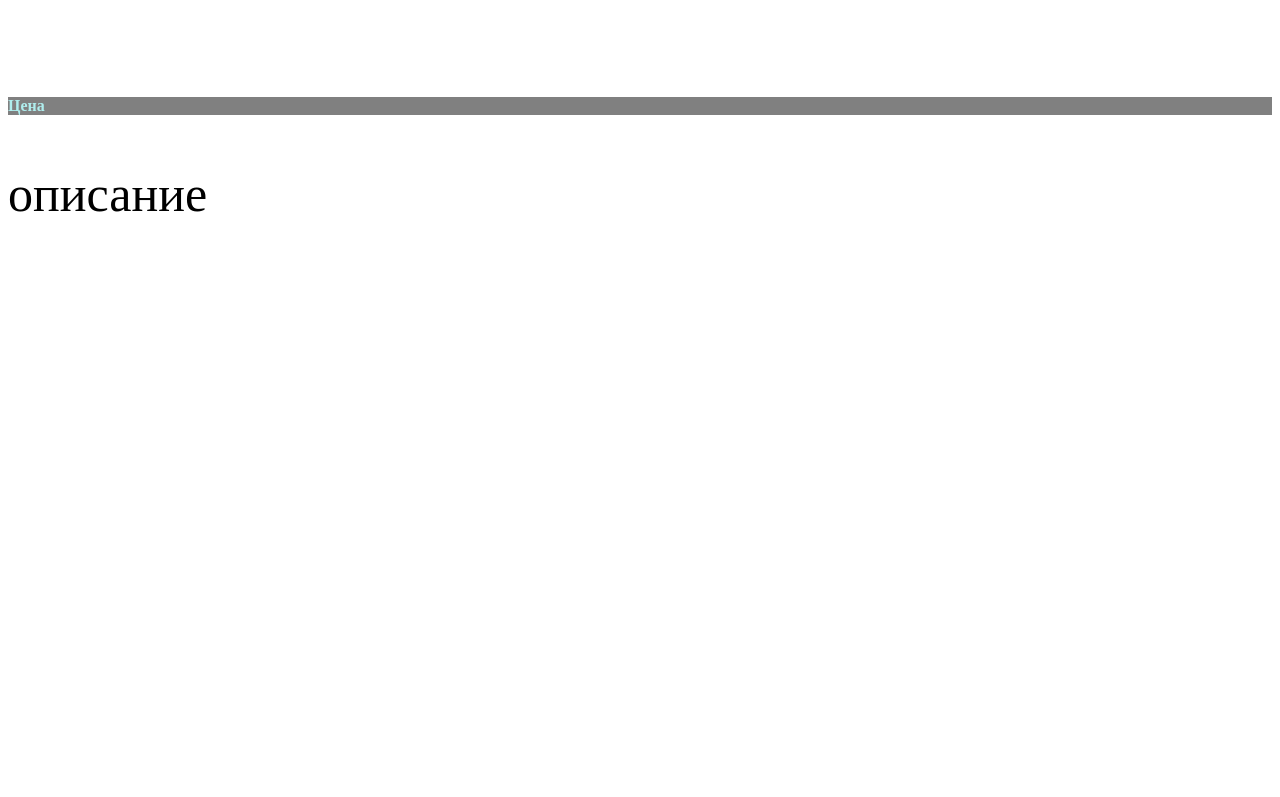
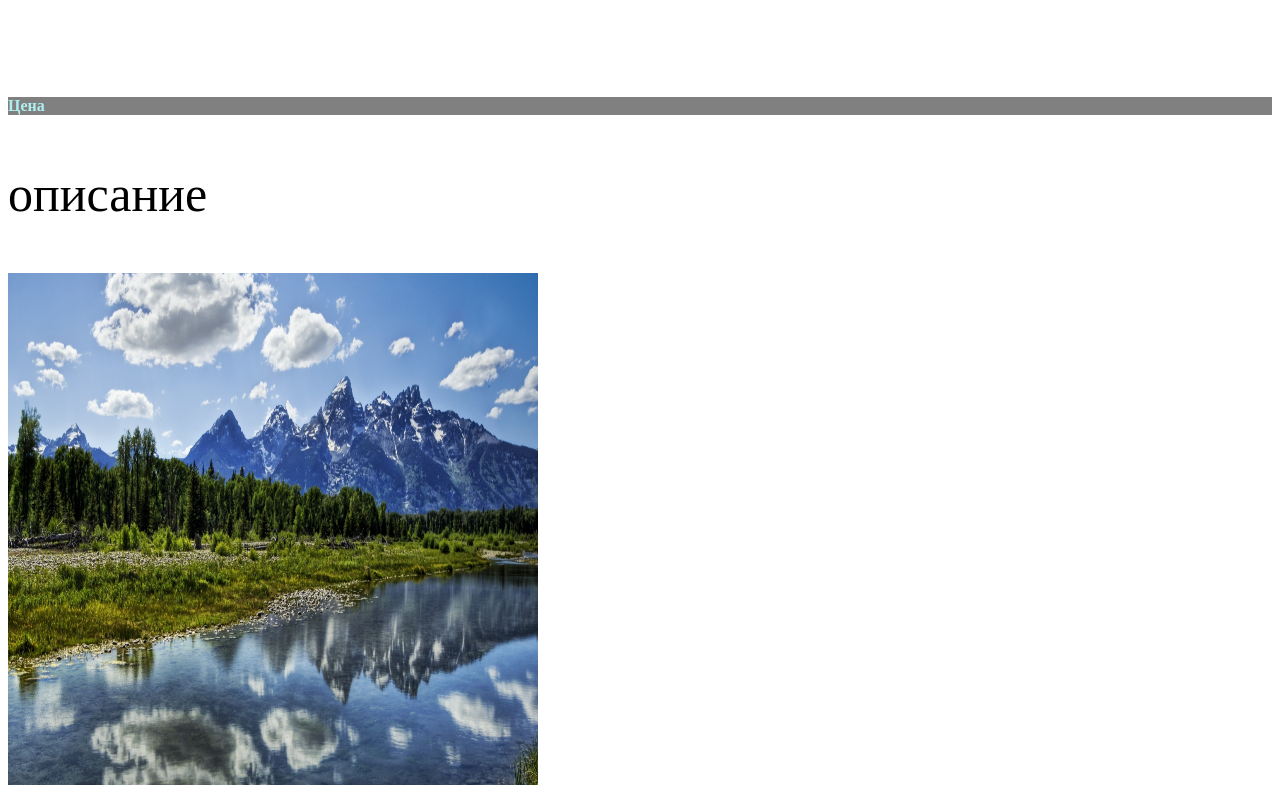
Before and after one commit to vallress/project32, a plain HTML site: page index.html in a window 1280 px wide. Shown: the part 350-1147 px from the top of the page. Before the commit the page ends 800 px from the top, so only its background shows below. Drawn offline with Linux system fonts and the light colour scheme.

Commit message:
добавление картинки

```diff
--- a/index.html
+++ b/index.html
@@ -16,6 +16,7 @@
     <p>рыбарыьарыба</p>
 
 
+
     <div>
         <h3>Название товара</h3>
         <h4 class="item_price">Цена</h4>
@@ -23,6 +24,8 @@
 
 
 
+
     </div>
+    <img src="m.jpg" width="530px" height="512px">
 </body>
 </html>
```
Also changed, not shown: m.jpg (added).
